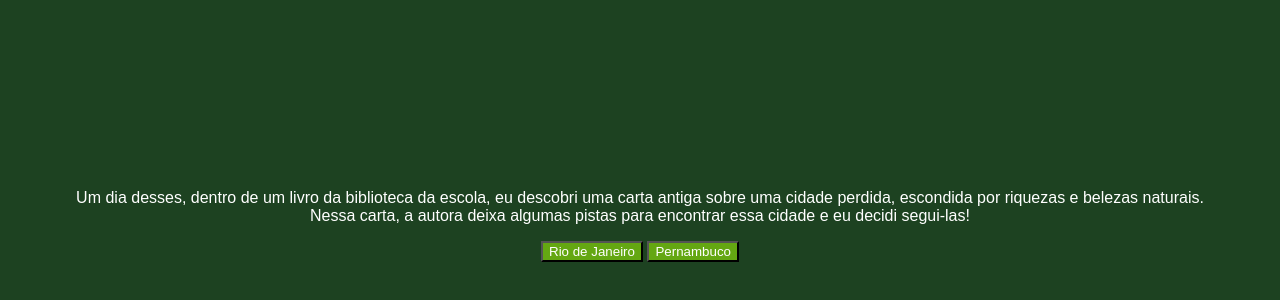
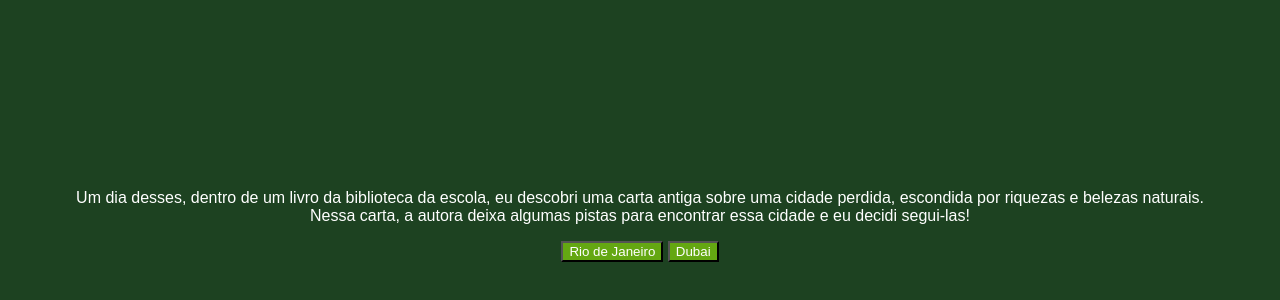
Before and after one commit to Coisaboa018/Aventura-em-html, a plain HTML site: page index.html in a window 1280 px wide. Shown: the part 142-442 px from the top of the page. Drawn offline with Linux system fonts and the light colour scheme; files whose address does not match are found by name; a web font is replaced by a local one.

Commit message:
Update index.html

```diff
--- a/index.html
+++ b/index.html
@@ -15,7 +15,7 @@
             <img src="img/cenario-passo0.png" alt="">
             <p>Um dia desses, dentro de um livro da biblioteca da escola, eu descobri uma carta antiga sobre uma cidade perdida, escondida por riquezas e belezas naturais. Nessa carta, a autora deixa algumas pistas para encontrar essa cidade e eu decidi segui-las!</p>
             <button class="btn-proximo" data-proximo="1">Rio de Janeiro</button>
-            <button class="btn-proximo" data-proximo="2">Pernambuco</button>
+            <button class="btn-proximo" data-proximo="2">Dubai</button>
         </div>
         <div class="passo" id="passo-1">
             <p>Você começa sua jornada no Rio de Janeiro, subindo o Pico da Tijuca ao amanhecer para encontrar a primeira pista.</p>
```
